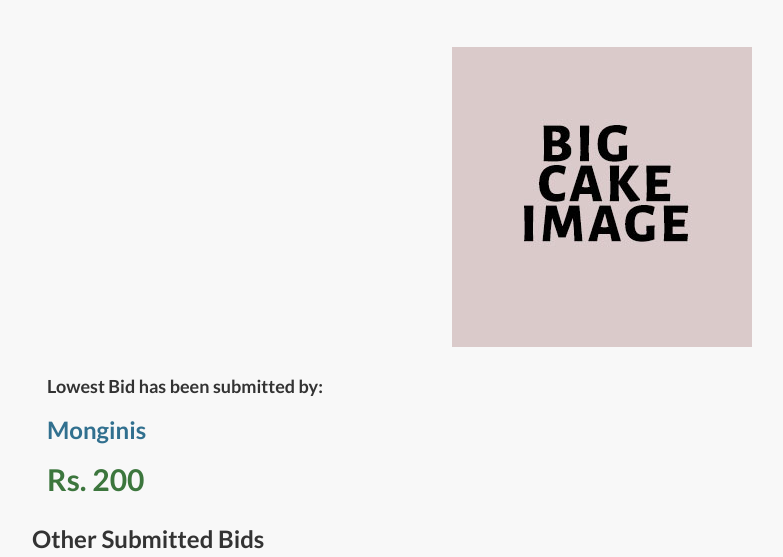
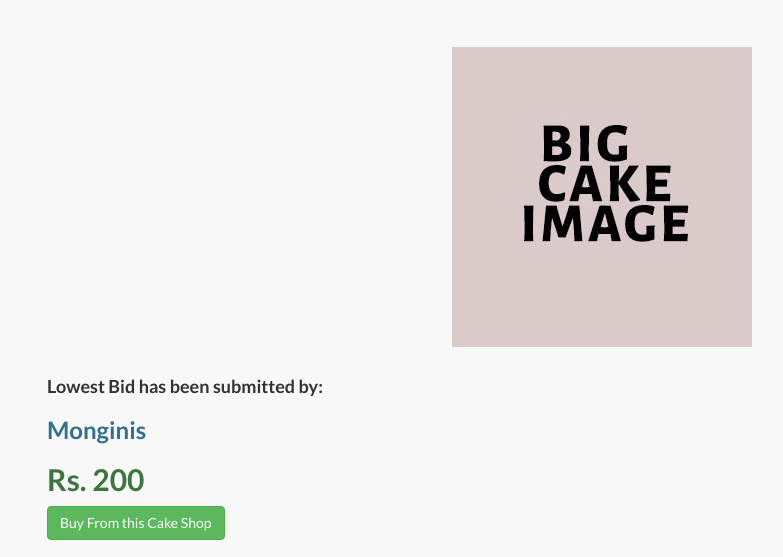
Before and after one commit to brandondsz/CCI-Hackathon, a plain HTML site: page user-single-cake-bid.html in a window 1280 px wide. Shown: the part 203-760 px from the top of the page, without its empty margins (38-821 px from the left). Drawn offline with Linux system fonts and the light colour scheme.

Commit message:
changes done.

```diff
--- a/user-single-cake-bid.html
+++ b/user-single-cake-bid.html
@@ -48,6 +48,7 @@
                             	<h4 class="text-left">Lowest Bid has been submitted by:</h4>
                                 <h3 class="text-info">Monginis</h3>
                             	<h2 class="text-success text-left">Rs. 200</h2>
+                                <button class="btn btn-success">Buy From this Cake Shop</button>
                             </div>
                         </div>
                     </div>
```
